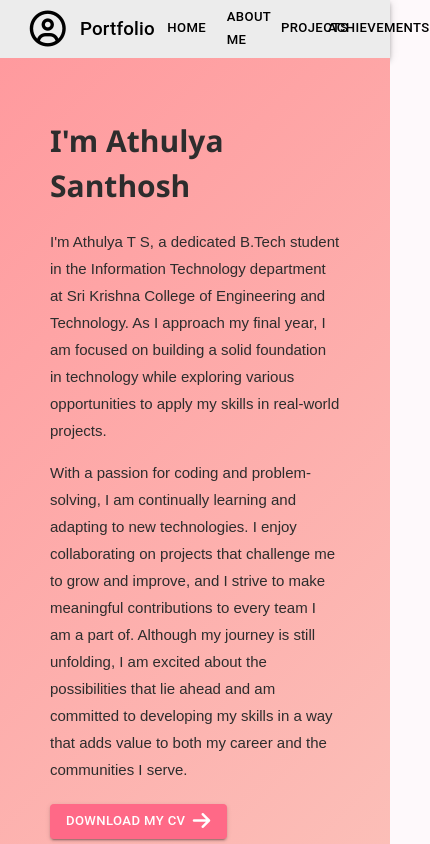
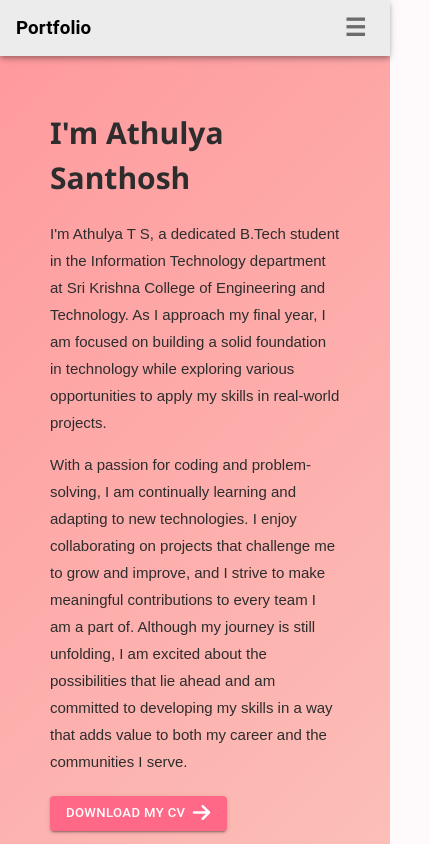
Before and after one commit to Athulya-ts/PRODIGY_WD_04, a React (Create React App) app: page / in a window 390 px wide. Shown: the top 844 px of the page, 430 px wide, since content can reach past the window. Built offline with nearby package versions, Linux system fonts and the light colour scheme.

Commit message:
made Navbar responsive

```diff
--- a/src/Components/Navbar.jsx
+++ b/src/Components/Navbar.jsx
@@ -1,22 +1,56 @@
-// Navbar.js
-import React from 'react';
-import { AppBar, Toolbar, Typography, Button } from '@mui/material';
+import React, { useState } from 'react';
+import { AppBar, Toolbar, Typography, Button, IconButton, Menu, MenuItem } from '@mui/material';
 import { Link } from 'react-router-dom';
+import '../Pages/Pages.css'
 
 function Navbar() {
+  const [anchorEl, setAnchorEl] = useState(null);
+
+  const handleMenuOpen = (event) => {
+    setAnchorEl(event.currentTarget);
+  };
+
+  const handleMenuClose = () => {
+    setAnchorEl(null);
+  };
+
   return (
-    <AppBar position="static" sx = {{bgcolor:"#ececec",color:"black"}}>
+    <AppBar position="fixed" sx={{ bgcolor: "#ececec", color: "black" }}>
       <Toolbar>
-        <Button component={Link} to="/profile" color="inherit"><i className = "fa fa-user-circle-o" style = {{fontSize:36}}></i></Button>
-        <Typography variant="h6" component={Link} to="/" style={{ textDecoration: 'none', color: 'inherit', flexGrow: 1 }}>
+        <Typography
+          variant="h6"
+          component={Link}
+          to="/"
+          sx={{ textDecoration: 'none', color: 'inherit', flexGrow: 1, fontWeight: 'bold' }}
+        >
           Portfolio
         </Typography>
-        <Button component={Link} to="/home" color="inherit">Home</Button>
-        <Button component={Link} to="/about" color="inherit">About Me</Button>
-        <Button component={Link} to="/projects" color="inherit">Projects</Button>
-        <Button component={Link} to="/achievements" color="inherit">Achievements</Button>
-        {/* <Button component={Link} to="/certif" color="inherit">Certifications</Button> */}
-        {/* <Button component={Link} to="/contact" color="inherit">Contact</Button> */}
+        {/* Menu for larger screens */}
+        <div className="navbar-buttons">
+          <Button component={Link} to="/home" color="inherit">Home</Button>
+          <Button component={Link} to="/about" color="inherit">About Me</Button>
+          <Button component={Link} to="/projects" color="inherit">Projects</Button>
+          <Button component={Link} to="/achievements" color="inherit">Achievements</Button>
+        </div>
+        {/* Hamburger menu for smaller screens */}
+        <IconButton
+          className="menu-icon"
+          onClick={handleMenuOpen}
+          sx={{ display: { xs: 'block', md: 'none' }, fontSize: '24px' }}
+        >
+          ☰
+        </IconButton>
+        <Menu
+          anchorEl={anchorEl}
+          open={Boolean(anchorEl)}
+          onClose={handleMenuClose}
+          sx={{ display: { xs: 'block', md: 'none' } }}
+        >
+          <MenuItem onClick={handleMenuClose} component={Link} to="/home">Home</MenuItem>
+          <MenuItem onClick={handleMenuClose} component={Link} to="/about">About Me</MenuItem>
+          <MenuItem onClick={handleMenuClose} component={Link} to="/projects">Projects</MenuItem>
+          <MenuItem onClick={handleMenuClose} component={Link} to="/achievements">Achievements</MenuItem>
+        </Menu>
       </Toolbar>
     </AppBar>
   );
--- a/src/Pages/Pages.css
+++ b/src/Pages/Pages.css
@@ -1,7 +1,7 @@
 /*Home.css*/
 /* General styles */
 body {
-  margin: 0;
+  margin-top: 50px;
   font-family: 'Poppins', sans-serif;
   background: #fef9fb;
   color: #2d2d2d;
@@ -288,3 +288,31 @@ button:hover {
   .bill-status {
     float: right;
   }
+
+  /* General styles */
+.navbar-buttons {
+  display: flex;
+  gap: 20px;
+}
+
+.menu-icon {
+  cursor: pointer;
+  color: black;
+  display: none; /* Hidden by default for larger screens */
+}
+
+/* Responsive Design */
+@media (max-width: 768px) {
+  .navbar-buttons {
+    display: none; /* Hide buttons on smaller screens */
+  }
+
+  .menu-icon {
+    display: block; /* Show menu icon for smaller screens */
+  }
+}
+
+/* Sticky navbar */
+.MuiAppBar-root {
+  z-index: 1201; /* Ensure it stays above other content */
+}
```
